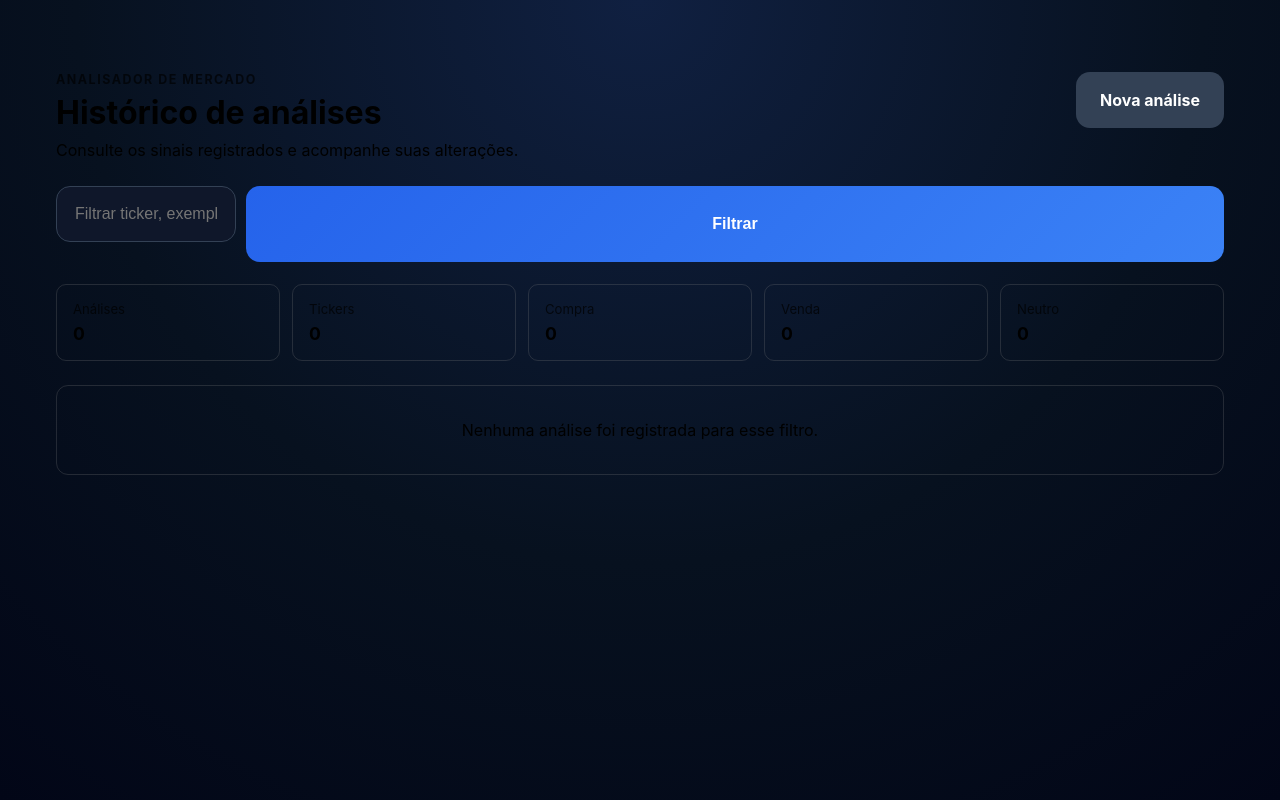
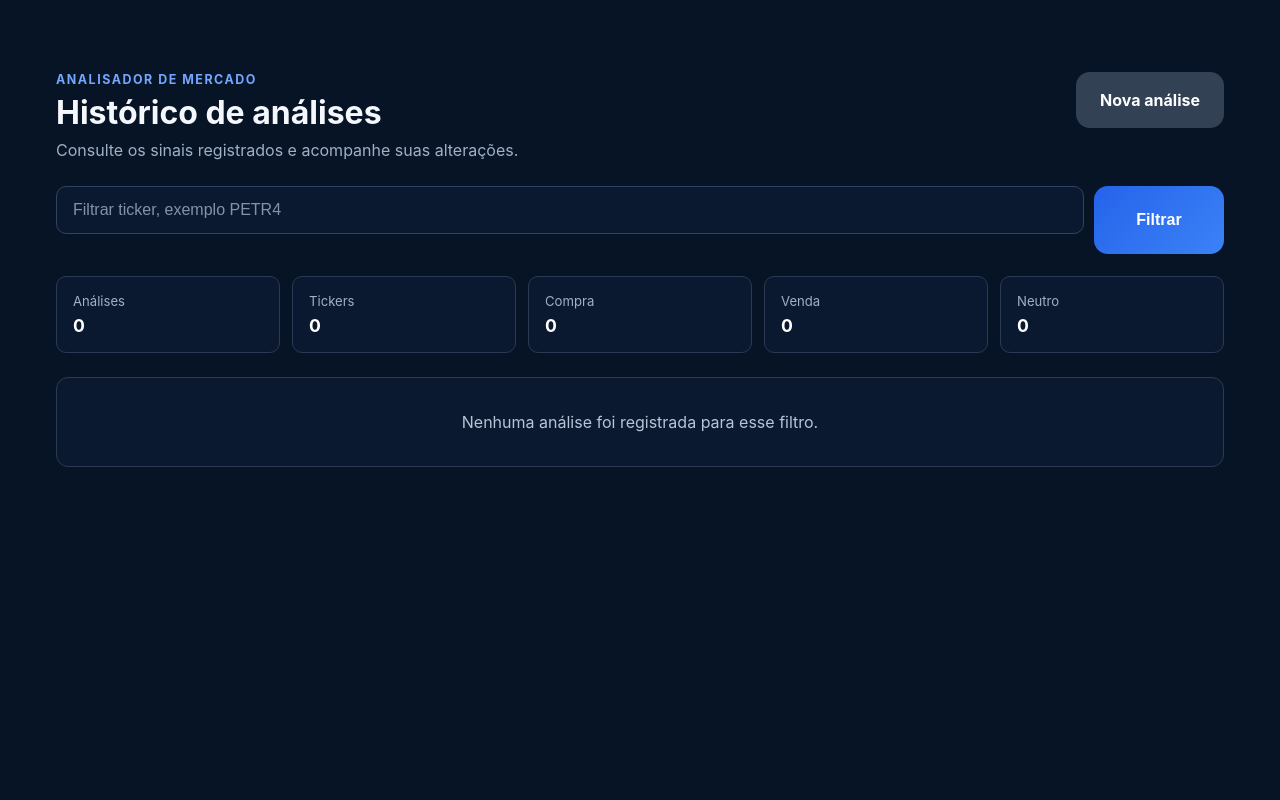
Before and after one commit to EduMiranda78/b3-ai-analyzer, a Flask app: page /historico in a window 1280 px wide. Run offline with Flask 3, Linux system fonts and the light colour scheme; data that the repository does not hold is empty.

Commit message:
Corrige contraste e layout do historico

```diff
--- a/static/css/style.css
+++ b/static/css/style.css
@@ -703,3 +703,131 @@ input:focus {
         grid-template-columns: 1fr;
     }
 }
+
+/* ===== CORREÇÃO VISUAL DO HISTÓRICO ===== */
+
+body.report-page {
+    color: #e8eef7;
+    background: #071426;
+}
+
+.history-container {
+    color: #e8eef7;
+}
+
+.history-container h1,
+.history-container h2,
+.history-container h3,
+.history-container strong,
+.history-container td {
+    color: #f4f7fb;
+}
+
+.history-header p,
+.history-stats span,
+.history-table th,
+.comparison-grid span,
+.history-metadata span {
+    color: #9fb0c7;
+    opacity: 1;
+}
+
+.history-header .report-kicker {
+    color: #73a7ff;
+}
+
+.history-filter {
+    align-items: stretch;
+}
+
+.history-filter input {
+    width: 100%;
+    min-width: 0;
+    padding: 14px 16px;
+    color: #f4f7fb;
+    background: #0b1930;
+    border: 1px solid #33435f;
+    border-radius: 10px;
+    outline: none;
+}
+
+.history-filter input::placeholder {
+    color: #8292aa;
+    opacity: 1;
+}
+
+.history-filter input:focus {
+    border-color: #4b82ed;
+    box-shadow: 0 0 0 3px rgba(75, 130, 237, 0.18);
+}
+
+.history-filter .btn-primary,
+.history-filter .btn-secondary {
+    width: auto;
+    min-width: 130px;
+    flex: 0 0 auto;
+}
+
+.history-stats .metric-card {
+    color: #f4f7fb;
+    background: #0b1930;
+    border-color: #2b3a54;
+}
+
+.history-stats .metric-card strong {
+    color: #ffffff;
+}
+
+.history-table-wrapper {
+    background: #0a172b;
+    border-color: #2b3a54;
+}
+
+.history-table th {
+    color: #9fb0c7;
+    background: #0d1d35;
+}
+
+.history-table td {
+    border-color: #24334c;
+}
+
+.history-table tbody tr {
+    transition: background 0.15s ease;
+}
+
+.history-table tbody tr:hover {
+    background: #10223d;
+}
+
+.history-detail-link,
+.history-home-link {
+    color: #78a8ff;
+}
+
+.history-detail-link:hover,
+.history-home-link:hover {
+    color: #a8c7ff;
+    text-decoration: underline;
+}
+
+.history-empty {
+    color: #b7c4d7;
+    background: #0b1930;
+    border-color: #2b3a54;
+}
+
+.comparison-panel,
+.history-metadata,
+.trade-plan {
+    color: #e8eef7;
+    background: #0b1930;
+    border-color: #2b3a54;
+}
+
+@media (max-width: 800px) {
+    .history-filter .btn-primary,
+    .history-filter .btn-secondary {
+        width: 100%;
+    }
+}
```
